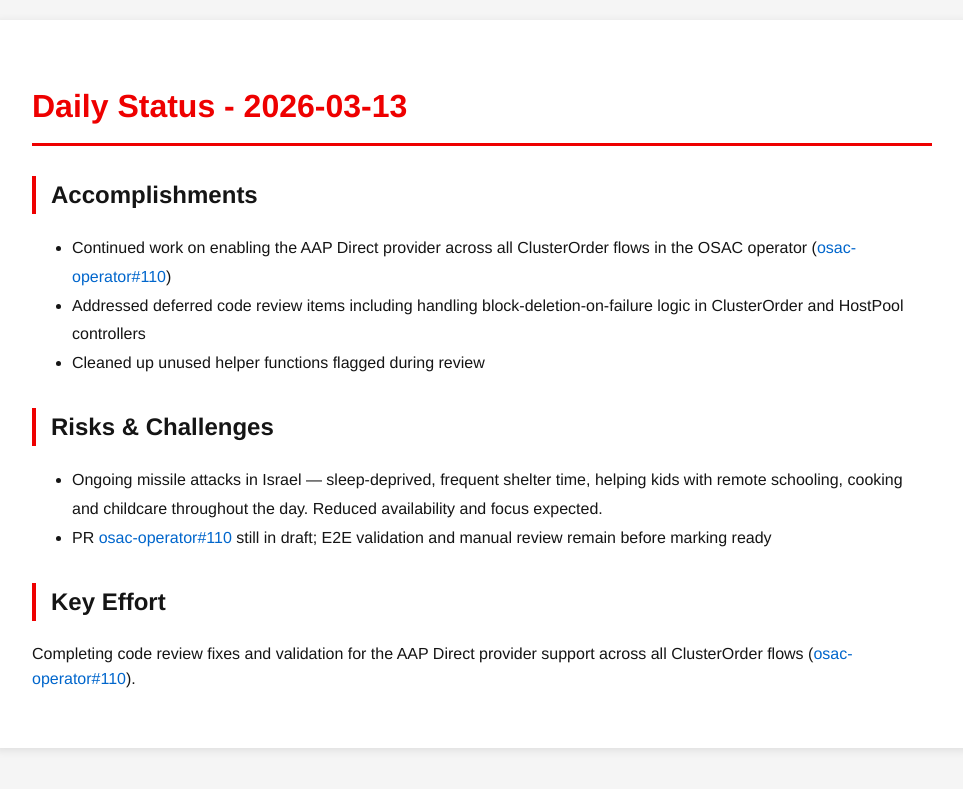
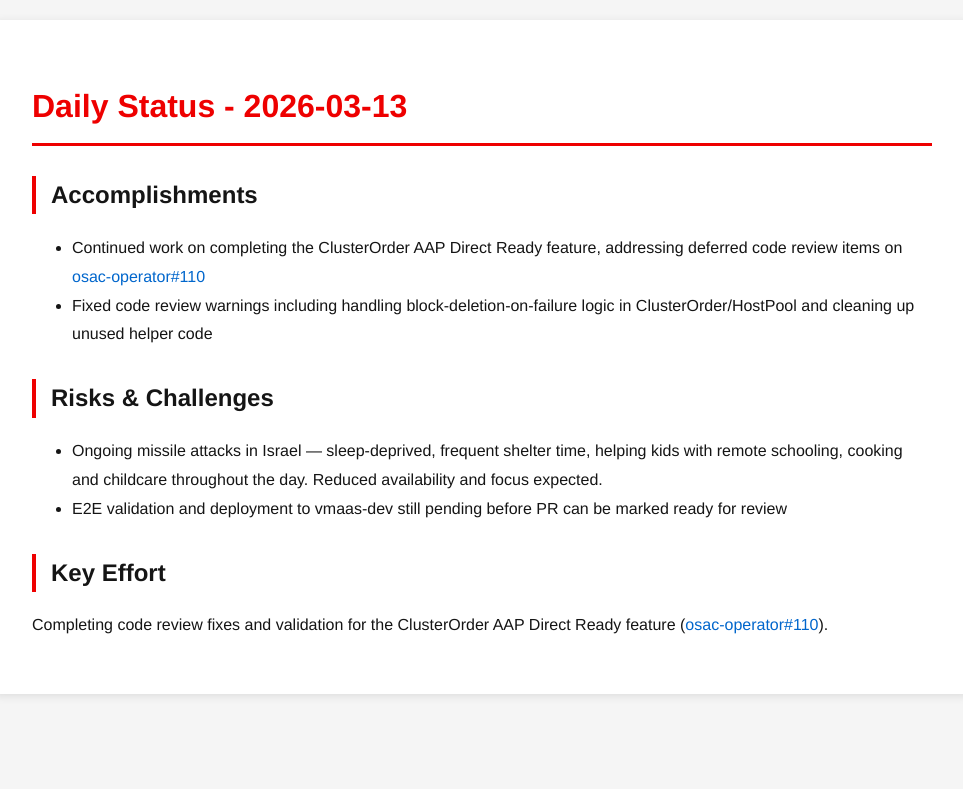
Before and after one commit to tzvatot/daily-status, a Jekyll site: the page built from 2026-03-13.md, in a window 1280 px wide. Shown: the top 789 px of the page, without its empty margins (158-1121 px from the left). Built offline with Jekyll 4.4.1, drawn with Linux system fonts in a browser that asks for light colours.

Commit message:
Daily status update - 2026-03-13

```diff
--- a/2026-03-13.md
+++ b/2026-03-13.md
@@ -7,13 +7,12 @@
 # Daily Status - 2026-03-13
 
 ## Accomplishments
-- Continued work on enabling the AAP Direct provider across all ClusterOrder flows in the OSAC operator ([osac-operator#110](https://github.com/osac-project/osac-operator/pull/110))
-- Addressed deferred code review items including handling block-deletion-on-failure logic in ClusterOrder and HostPool controllers
-- Cleaned up unused helper functions flagged during review
+- Continued work on completing the ClusterOrder AAP Direct Ready feature, addressing deferred code review items on [osac-operator#110](https://github.com/osac-project/osac-operator/pull/110)
+- Fixed code review warnings including handling block-deletion-on-failure logic in ClusterOrder/HostPool and cleaning up unused helper code
 
 ## Risks & Challenges
 - Ongoing missile attacks in Israel — sleep-deprived, frequent shelter time, helping kids with remote schooling, cooking and childcare throughout the day. Reduced availability and focus expected.
-- PR [osac-operator#110](https://github.com/osac-project/osac-operator/pull/110) still in draft; E2E validation and manual review remain before marking ready
+- E2E validation and deployment to vmaas-dev still pending before PR can be marked ready for review
 
 ## Key Effort
-Completing code review fixes and validation for the AAP Direct provider support across all ClusterOrder flows ([osac-operator#110](https://github.com/osac-project/osac-operator/pull/110)).
+Completing code review fixes and validation for the ClusterOrder AAP Direct Ready feature ([osac-operator#110](https://github.com/osac-project/osac-operator/pull/110)).
```
